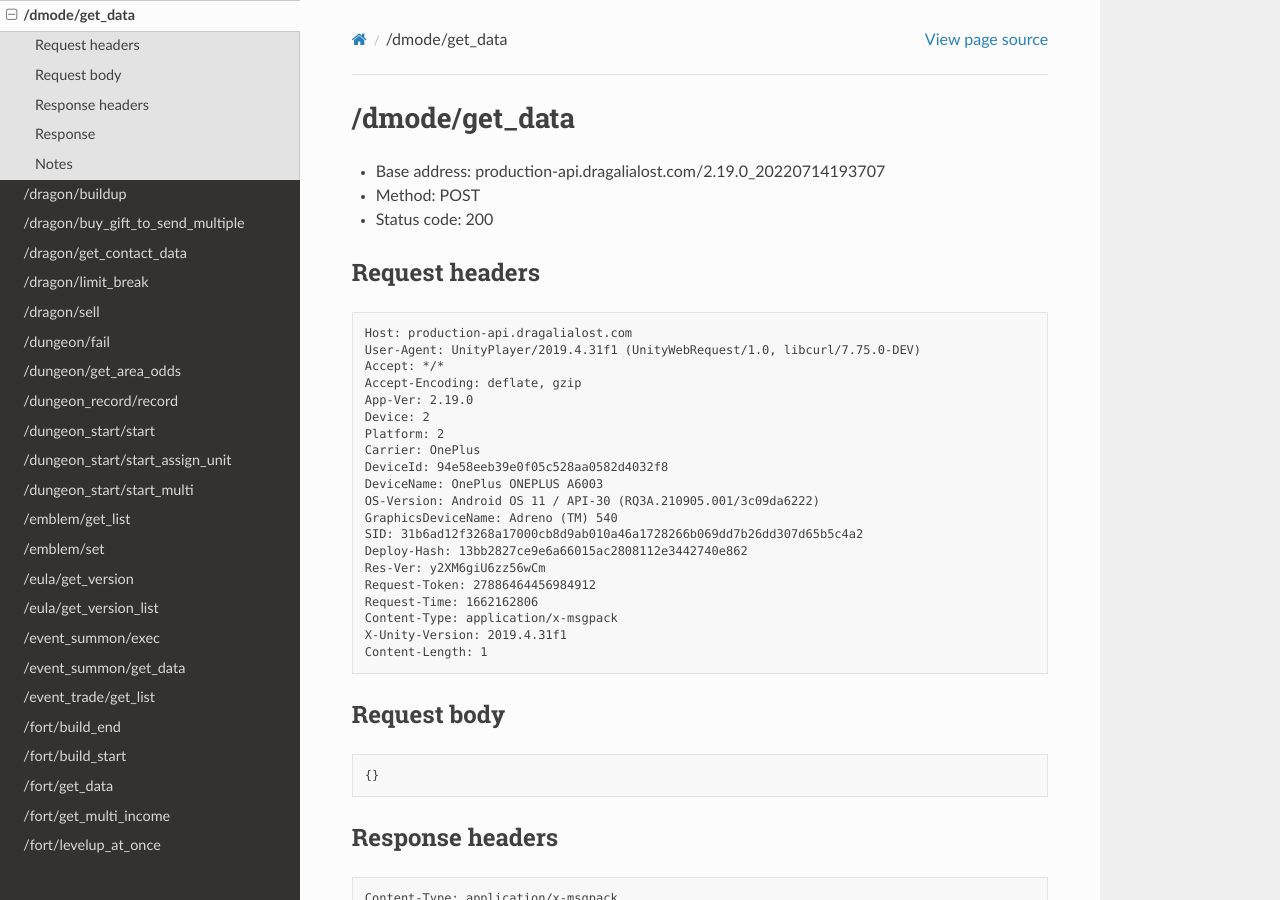
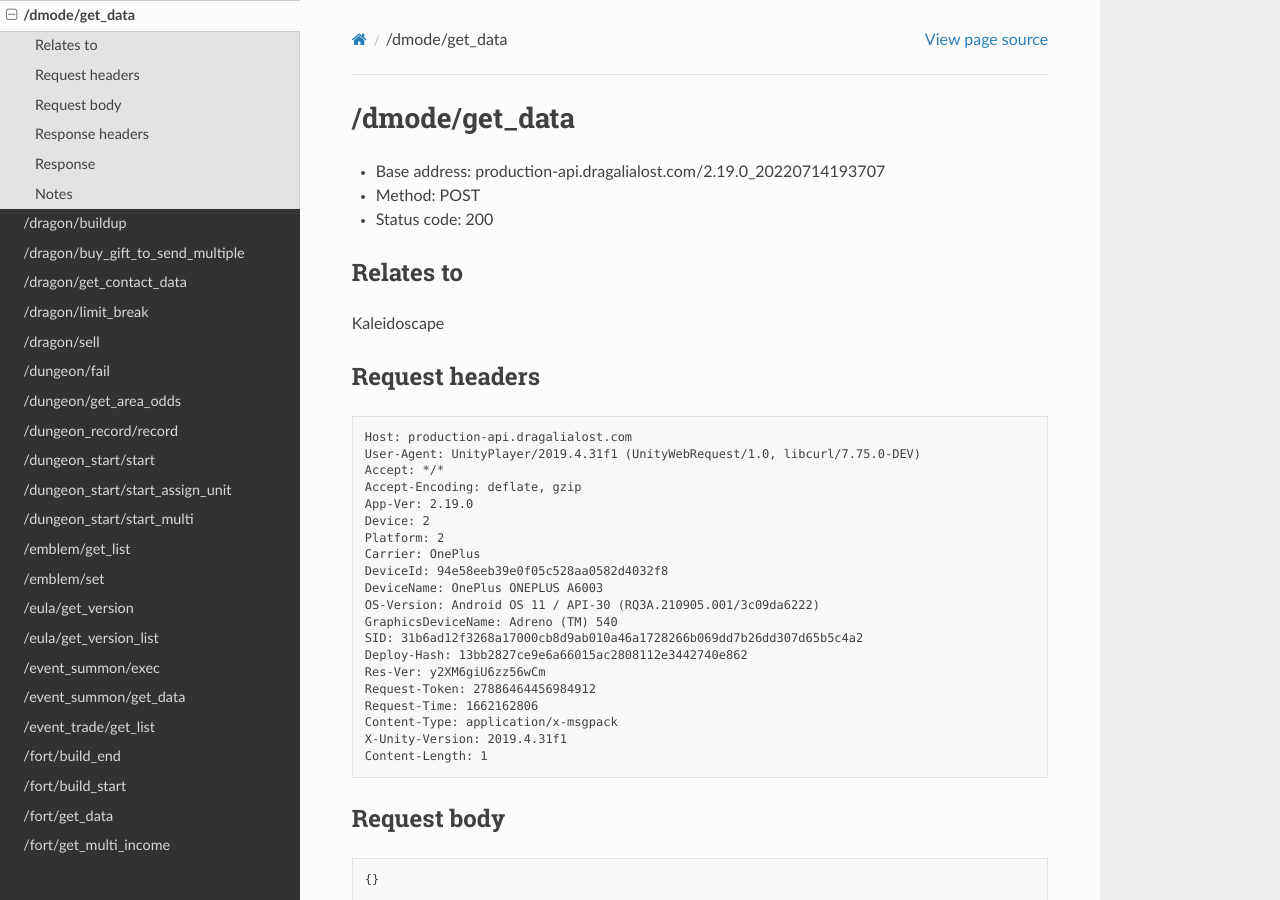
Before and after one commit to SapiensAnatis/dragalia-api-docs, a Sphinx documentation site: the page built from docs/source/dragalia/dmode_get_data.rst, in a window 1280 px wide and 900 px high. Built offline with Sphinx 7.4.7 and the Read the Docs theme 2.0.0, drawn with Linux system fonts in a browser that asks for light colours.

Commit message:
add notes to some unclear ones

```diff
--- a/docs/source/dragalia/dmode_dungeon_floor.rst
+++ b/docs/source/dragalia/dmode_dungeon_floor.rst
@@ -4,6 +4,10 @@
 - Base address: production-api.dragalialost.com/2.19.0_20220714193707
 - Method: POST
 - Status code: 200
+
+Relates to
+-----------
+Kaleidoscape
 
 Request headers
 ----------------
--- a/docs/source/dragalia/dmode_get_data.rst
+++ b/docs/source/dragalia/dmode_get_data.rst
@@ -4,6 +4,10 @@
 - Base address: production-api.dragalialost.com/2.19.0_20220714193707
 - Method: POST
 - Status code: 200
+
+Relates to
+-----------
+Kaleidoscape
 
 Request headers
 ----------------
--- a/docs/source/dragalia/mission_receive_period_reward.rst
+++ b/docs/source/dragalia/mission_receive_period_reward.rst
@@ -4,6 +4,10 @@
 - Base address: production-api.dragalialost.com/2.19.0_20220714193707
 - Method: POST
 - Status code: 200
+
+Relates to
+-----------
+Limited endeavours
 
 Request headers
 ----------------
```
